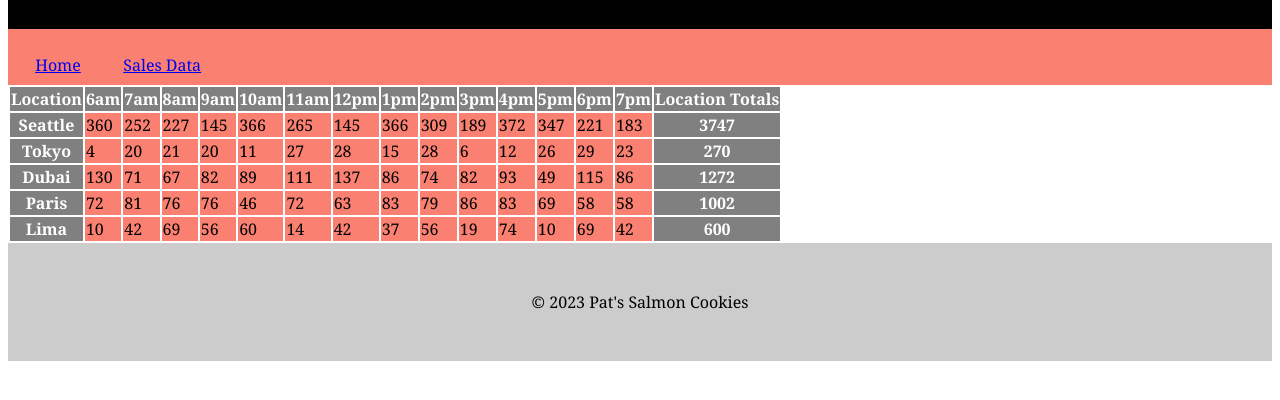
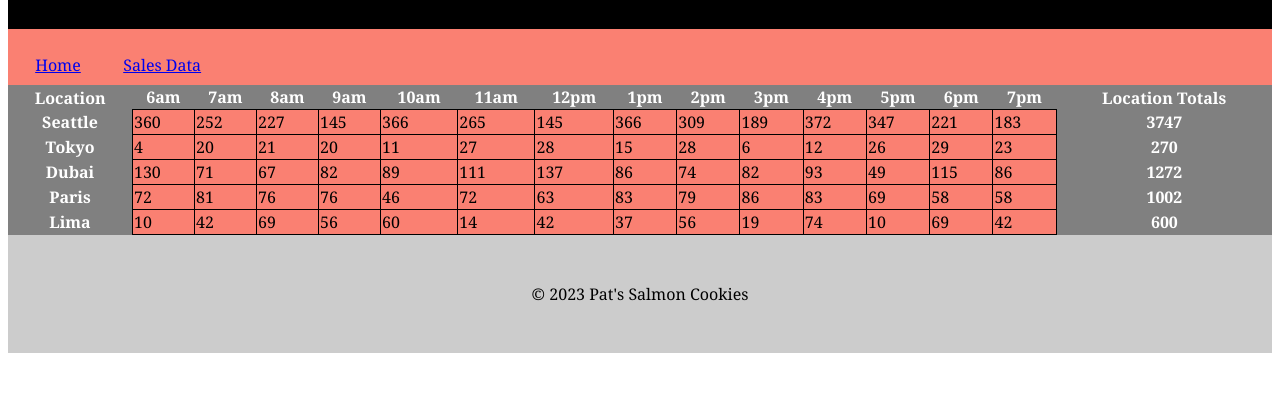
Before and after one commit to BrettF5/cookie-stand, a plain HTML site: page sales.html in a window 1280 px wide. Shown: the part 190-590 px from the top of the page. Drawn offline with Linux system fonts and the light colour scheme.

Commit message:
updated style.css to make the table style as lab requested.

```diff
--- a/css/style.css
+++ b/css/style.css
@@ -69,6 +69,11 @@
     color: gray;
   }
 
+  table {
+    border-collapse: collapse;
+    width: 100%;
+  }
+
   th {
     background-color:  gray;
     color: white;
@@ -76,5 +81,7 @@
 
   td {
     background-color: salmon;
-    color: black
+    color: black;
+    border: 1px solid black;
+
   }
```
